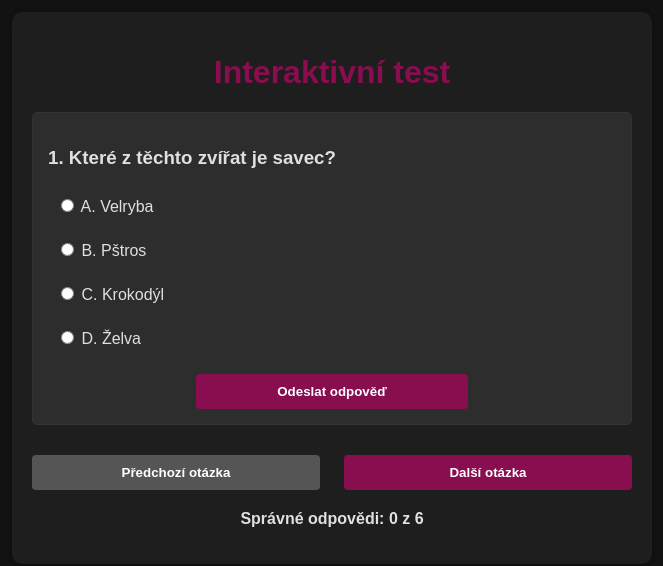
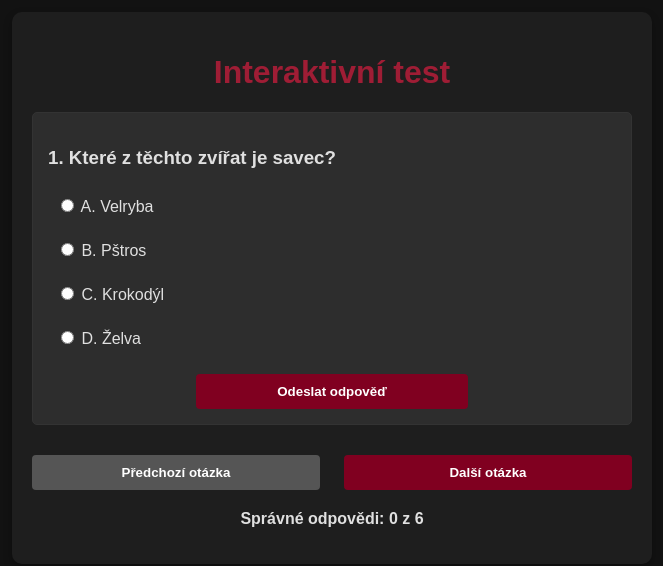
Before and after one commit to karolinaas/interaktivni-test, a plain HTML site: page index.html in a window 1280 px wide. Shown: the part 112-678 px from the top of the page, without its empty margins (308-971 px from the left). Drawn offline with Linux system fonts and the light colour scheme.

Commit message:
reorganize

```diff
--- a/interaktivni-test.html
+++ b/index.html
@@ -26,7 +26,7 @@
         }
         h1 {
             text-align: center;
-            color: #880e4f;
+            color: #9F1D35;
         }
         .question {
             margin-bottom: 20px;
@@ -61,7 +61,7 @@
         button {
             margin-top: 10px;
             padding: 10px 20px;
-            background-color: #880e4f;
+            background-color: #800020;
             color: #ffffff;
             border: none;
             border-radius: 4px;
@@ -70,7 +70,7 @@
             width: 48%;
         }
         button:hover {
-            background-color: #5e1d46;
+            background-color: #660019;
         }
         button:disabled {
             background-color: #555;
@@ -127,42 +127,9 @@
         <div id="stats" class="stats"></div>
     </div>
 
+    <script src="questions.js"></script>
+
     <script>
-        const questions = [
-            {
-                question: "Jaká je hlavní město Francie?",
-                options: ["Berlín", "Madrid", "Paříž", "Řím"],
-                answer: "Paříž"
-            },
-            {
-                question: "Jaký je nejvyšší vrchol světa?",
-                options: ["K2", "Mount Everest", "Kangchenjunga", "Lhotse"],
-                answer: "Mount Everest"
-            },
-            {
-                question: "Který z níže uvedených obrázků má houslový klíč?",
-                images: ["obrazek1.jpg", "obrazek2.jpg", "obrazek3.jpg", "obrazek4.jpg"],
-                answer: "obrazek2.jpg"
-            },
-            {
-                question: "Jaký zvuk slyšíte?",
-                audio: "zvuk.mp3",
-                options: ["Ptačí zpěv", "Šumění moře", "Zvuk deště", "Zvuk větru"],
-                answer: "Ptačí zpěv"
-            },
-            {
-                question: "Jaký je tento hudební nástroj?",
-                questionImage: "nastroj.jpg",
-                options: ["Kytara", "Klavír", "Housle", "Flétna"],
-                answer: "Housle"
-            },
-            {
-                question: "Které z těchto zvířat je savec?",
-                options: ["Pštros", "Želva", "Krokodýl", "Velryba"],
-                answer: "Velryba"
-            }
-        ];
-
         let currentQuestionIndex = 0;
         let score = 0;
         let shuffledQuestions = [];
--- /dev/null
+++ b/questions.js
@@ -0,0 +1,34 @@
+const questions = [
+    {
+        question: "Jaká je hlavní město Francie?",
+        options: ["Berlín", "Madrid", "Paříž", "Řím"],
+        answer: "Paříž"
+    },
+    {
+        question: "Jaký je nejvyšší vrchol světa?",
+        options: ["K2", "Mount Everest", "Kangchenjunga", "Lhotse"],
+        answer: "Mount Everest"
+    },
+    {
+        question: "Který z níže uvedených obrázků má houslový klíč?",
+        images: ["obrazek1.jpg", "obrazek2.jpg", "obrazek3.jpg", "obrazek4.jpg"],
+        answer: "obrazek2.jpg"
+    },
+    {
+        question: "Jaký zvuk slyšíte?",
+        audio: "zvuk.mp3",
+        options: ["Ptačí zpěv", "Šumění moře", "Zvuk deště", "Zvuk větru"],
+        answer: "Ptačí zpěv"
+    },
+    {
+        question: "Jaký je tento hudební nástroj?",
+        questionImage: "media/nastroj.png",
+        options: ["Kytara", "Klavír", "Housle", "Flétna"],
+        answer: "Housle"
+    },
+    {
+        question: "Které z těchto zvířat je savec?",
+        options: ["Pštros", "Želva", "Krokodýl", "Velryba"],
+        answer: "Velryba"
+    }
+];
```
